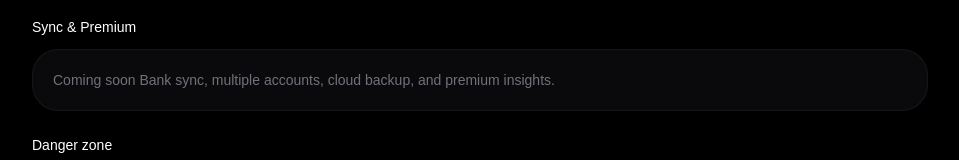
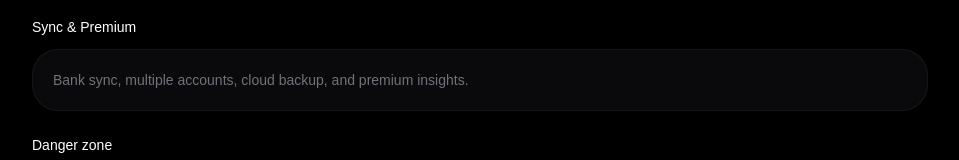
Before and after one commit to chlzn/aera, a Next.js app: page /settings in a window 1280 px wide. Shown: the part 433-593 px from the top of the page, without its empty margins (160-1119 px from the left). Built offline with nearby package versions, Linux system fonts and the light colour scheme.

Commit message:
refine home status placement and monthly accordion

```diff
--- a/app/settings/page.tsx
+++ b/app/settings/page.tsx
@@ -112,13 +112,12 @@ export default function Settings() {
             </div>
           </section>
 
-          {/* Sync & Premium */}
+          {/* Coming soon */}
           <section className="mb-6">
             <p className="text-white text-sm mb-3">Sync & Premium</p>
 
             <div className={sectionClass}>
               <div className="text-zinc-500 text-sm">
-                Coming soon
                 Bank sync, multiple accounts, cloud backup, and premium insights.
               </div>
             </div>
```
